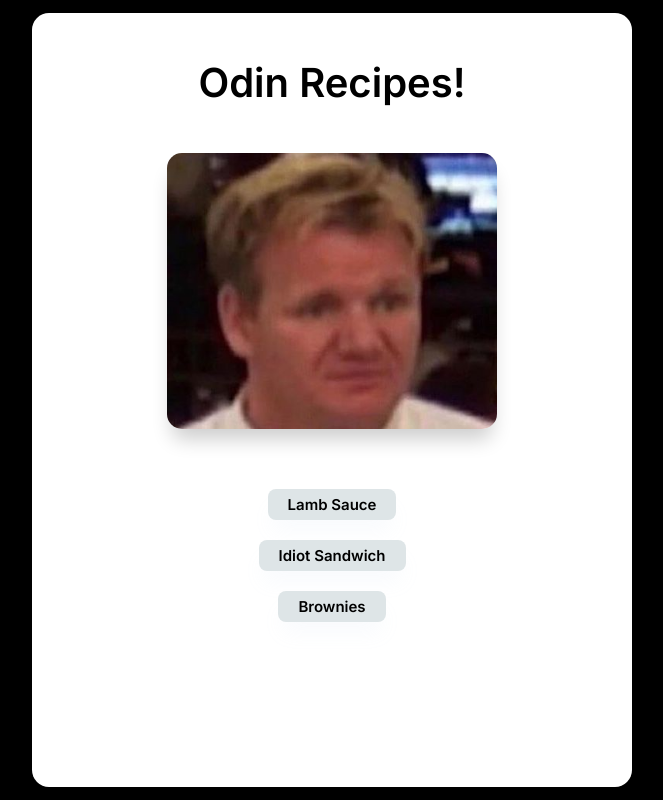
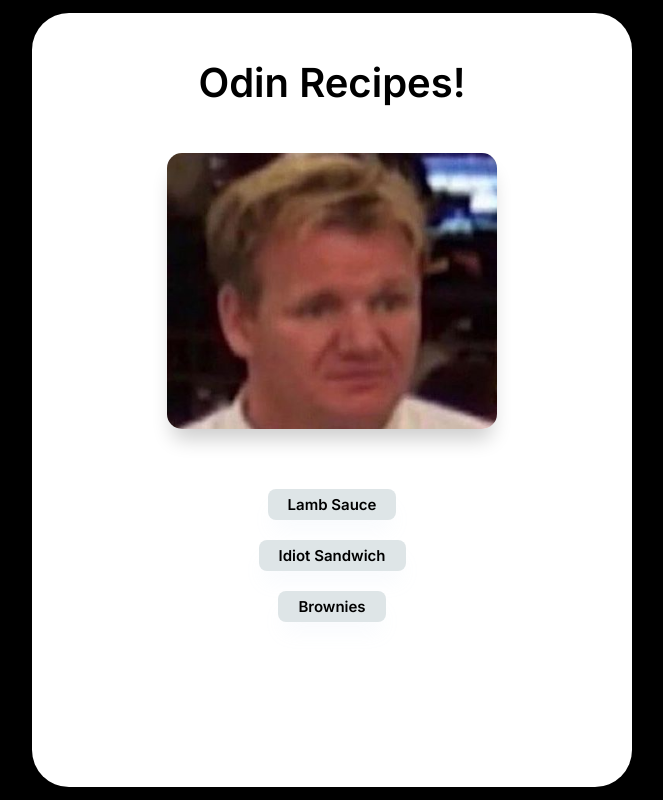
Before and after one commit to spumas/odin-recipes, a plain HTML site: page index.html in a window 1280 px wide. Shown: the whole page, without its empty margins (308-971 px from the left). Drawn offline with Linux system fonts and the light colour scheme.

Commit message:
even rounder corners

```diff
--- a/recipes/brownies.css
+++ b/recipes/brownies.css
@@ -106,7 +106,7 @@ img {
 	flex-direction: column;
 	background-color: white;
 	min-height: 90vh;
-	border-radius: 17px;
+	border-radius: 37px;
 	margin: 1%
 }
 
--- a/recipes/idiotsandwich.css
+++ b/recipes/idiotsandwich.css
@@ -105,7 +105,7 @@ iframe {
 	flex-direction: column;
 	background-color: white;
 	min-height: 90vh;
-	border-radius: 17px;
+	border-radius: 37px;
 	margin: 1%
 }
 
--- a/recipes/lambsauce.css
+++ b/recipes/lambsauce.css
@@ -118,7 +118,7 @@ img {
 	flex-direction: column;
 	background-color: white;
 	min-height: 90vh;
-	border-radius: 17px;
+	border-radius: 37px;
 	margin: 1%
 }
 
--- a/style.css
+++ b/style.css
@@ -103,7 +103,7 @@ img {
 	flex-direction: column;
 	background-color: white;
 	min-height: 90vh;
-	border-radius: 17px;
+	border-radius: 37px;
 	margin: 1%
 }
 
```
